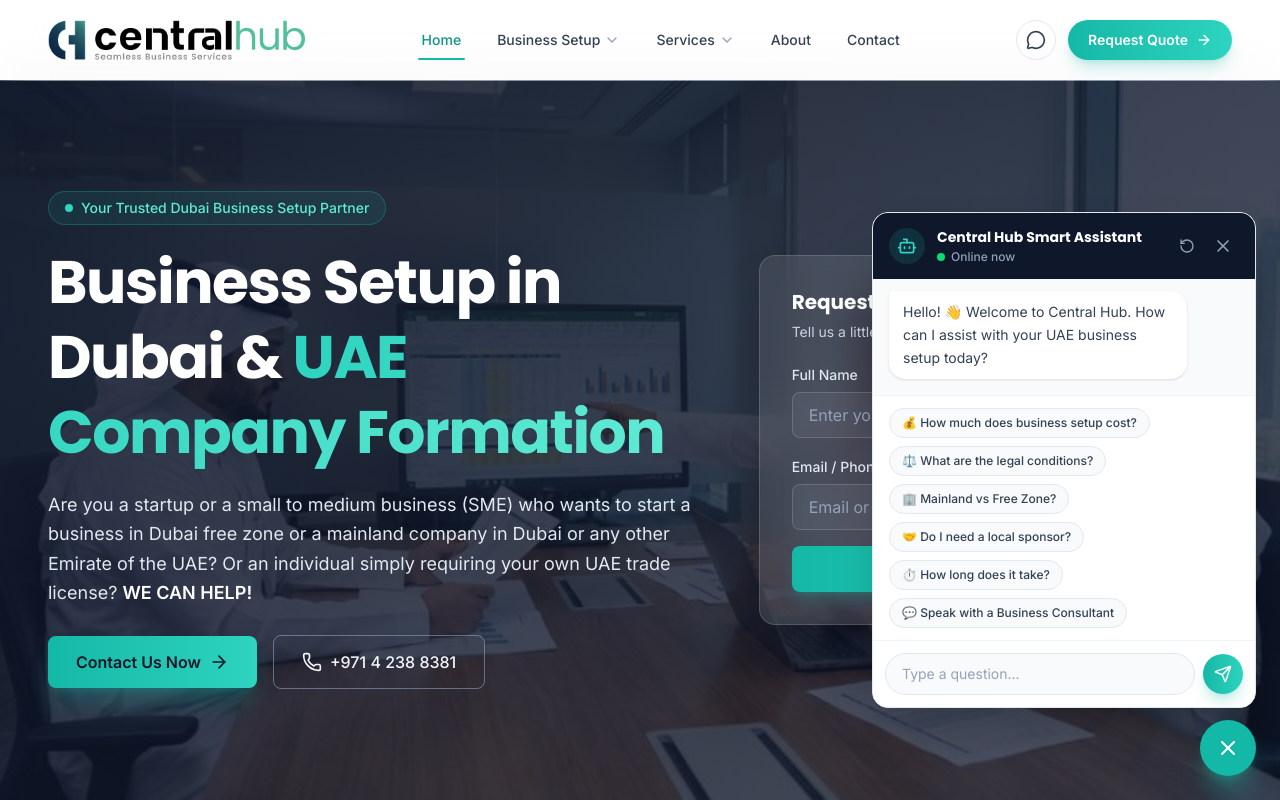
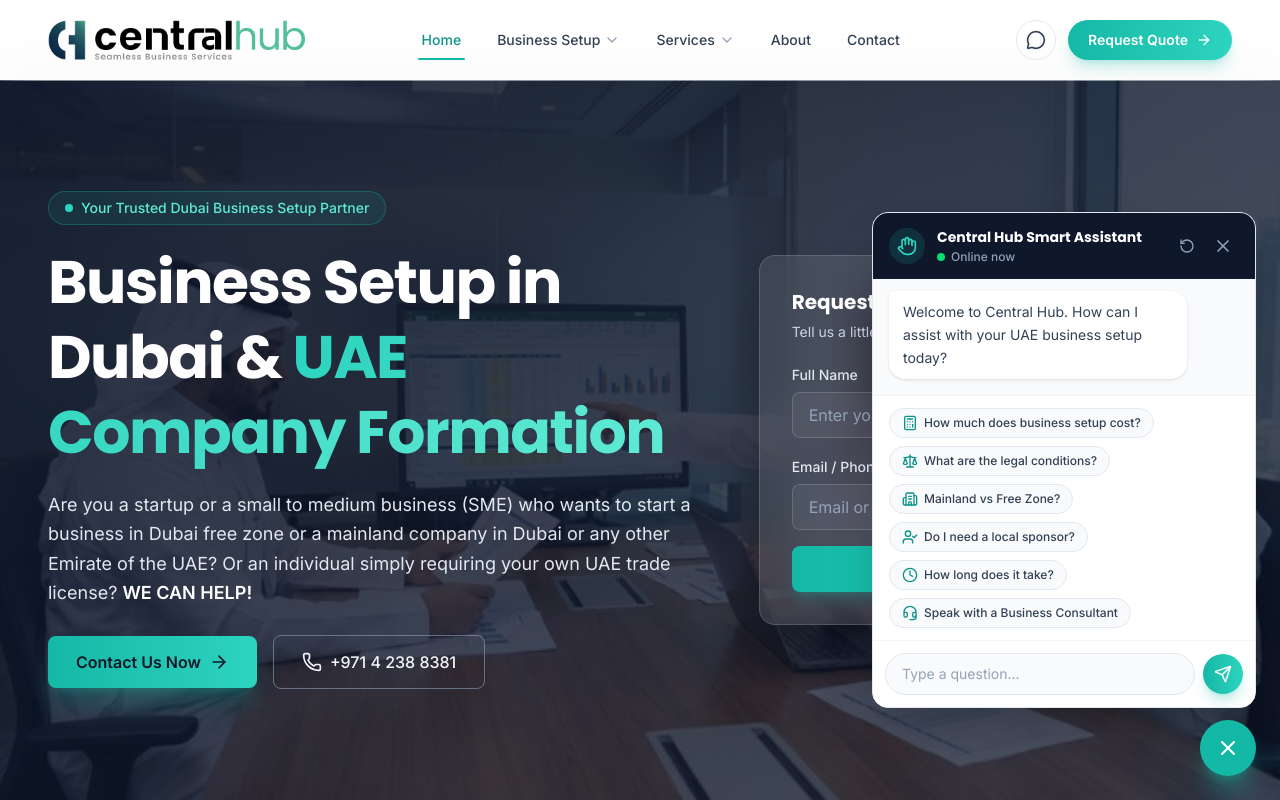
Before and after one commit to boltforwork1/centralhub3, a React (Vite) app: page / in a window 1280 px wide. Both pictures are taken after a click on the button "Open assistant". Shown: the top 800 px of the page. Built offline with nearby package versions, Linux system fonts and the light colour scheme.

Commit message:
Replace emojis with Lucide icons

```diff
--- a/src/components/FloatingChatbot.tsx
+++ b/src/components/FloatingChatbot.tsx
@@ -1,7 +1,24 @@
 import { useState, useRef, useEffect, useMemo, type FormEvent } from 'react';
 import { Link } from 'react-router-dom';
 import { AnimatePresence, motion } from 'framer-motion';
-import { MessageSquare, X, Send, Bot, ArrowRight, ExternalLink, RotateCcw, Sparkles } from 'lucide-react';
+import {
+  MessageSquare,
+  X,
+  Send,
+  Bot,
+  ArrowRight,
+  ExternalLink,
+  RotateCcw,
+  Sparkles,
+  Calculator,
+  Scale,
+  Building2,
+  UserCheck,
+  Clock,
+  Headset,
+  Hand,
+  type LucideIcon,
+} from 'lucide-react';
 
 type Action = {
   label: string;
@@ -24,6 +41,7 @@ type Message = {
 type QuickOption = {
   id: string;
   chip: string;
+  icon: LucideIcon;
   reply: Reply;
 };
 
@@ -131,12 +149,12 @@ const fallbackReply: Reply = {
 };
 
 const quickOptions: QuickOption[] = [
-  { id: 'cost', chip: '💰 How much does business setup cost?', reply: costGeneral },
-  { id: 'legal', chip: '⚖️ What are the legal conditions?', reply: legalReply },
-  { id: 'compare', chip: '🏢 Mainland vs Free Zone?', reply: compareReply },
-  { id: 'sponsor', chip: '🤝 Do I need a local sponsor?', reply: sponsorReply },
-  { id: 'time', chip: '⏱️ How long does it take?', reply: timelineReply },
-  { id: 'consultant', chip: '💬 Speak with a Business Consultant', reply: consultantReply },
+  { id: 'cost', chip: 'How much does business setup cost?', icon: Calculator, reply: costGeneral },
+  { id: 'legal', chip: 'What are the legal conditions?', icon: Scale, reply: legalReply },
+  { id: 'compare', chip: 'Mainland vs Free Zone?', icon: Building2, reply: compareReply },
+  { id: 'sponsor', chip: 'Do I need a local sponsor?', icon: UserCheck, reply: sponsorReply },
+  { id: 'time', chip: 'How long does it take?', icon: Clock, reply: timelineReply },
+  { id: 'consultant', chip: 'Speak with a Business Consultant', icon: Headset, reply: consultantReply },
 ];
 
 type KeywordEntry = { keywords: string[]; reply: Reply };
@@ -243,7 +261,7 @@ function getSuggestions(query: string): Suggestion[] {
 const welcomeMessage: Message = {
   id: 'welcome',
   sender: 'bot',
-  text: 'Hello! 👋 Welcome to Central Hub. How can I assist with your UAE business setup today?',
+  text: 'Welcome to Central Hub. How can I assist with your UAE business setup today?',
 };
 
 let messageCounter = 0;
@@ -326,7 +344,7 @@ export default function FloatingChatbot() {
             <div className="flex items-center justify-between bg-slate-900 px-4 py-3.5">
               <div className="flex items-center gap-3">
                 <div className="flex h-9 w-9 items-center justify-center rounded-full bg-teal-500/15">
-                  <Bot className="h-5 w-5 text-teal-400" />
+                  <Hand className="h-5 w-5 text-teal-400" />
                 </div>
                 <div>
                   <p className="font-display text-sm font-bold text-white">Central Hub Smart Assistant</p>
@@ -416,15 +434,19 @@ export default function FloatingChatbot() {
             {/* Quick chips (only on fresh chat) */}
             {messages.length <= 1 && !isTyping && (
               <div className="flex flex-wrap gap-2 border-t border-slate-100 bg-white px-4 py-3">
-                {quickOptions.map((option) => (
+                {quickOptions.map((option) => {
+                  const Icon = option.icon;
+                  return (
                     <button
                       key={option.id}
                       onClick={() => handleQuickOption(option)}
-                    className="rounded-full border border-slate-200 bg-slate-50 px-3 py-1.5 text-xs font-medium text-navy-700 transition-colors hover:border-teal-300 hover:bg-teal-50 hover:text-teal-700"
+                      className="inline-flex items-center rounded-full border border-slate-200 bg-slate-50 px-3 py-1.5 text-xs font-medium text-navy-700 transition-colors hover:border-teal-300 hover:bg-teal-50 hover:text-teal-700"
                     >
+                      <Icon className="mr-1.5 h-4 w-4 shrink-0 text-teal-600" />
                       {option.chip}
                     </button>
-                ))}
+                  );
+                })}
               </div>
             )}
 
```
Lines whose indentation alone changed are shown as unchanged.
